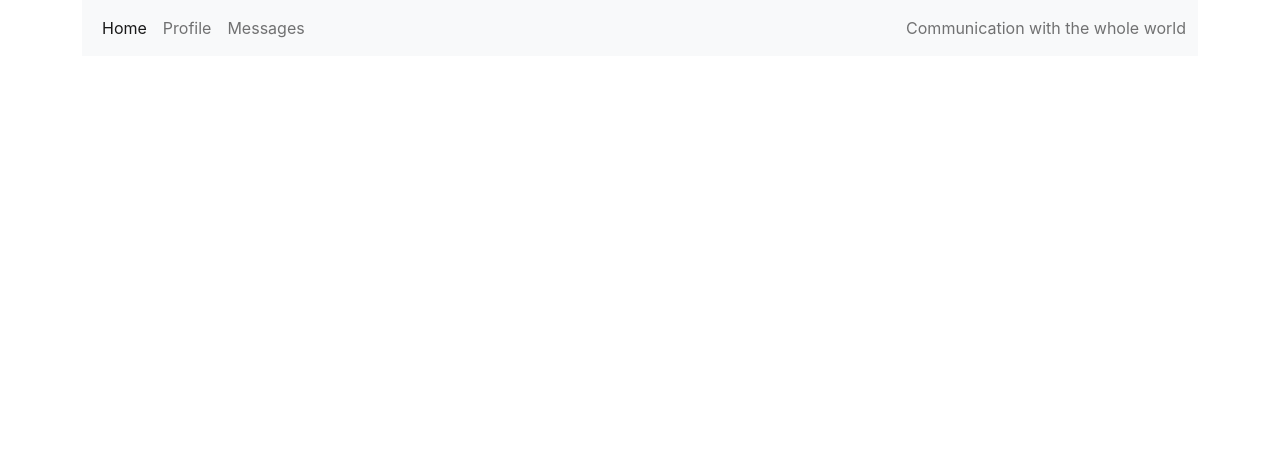
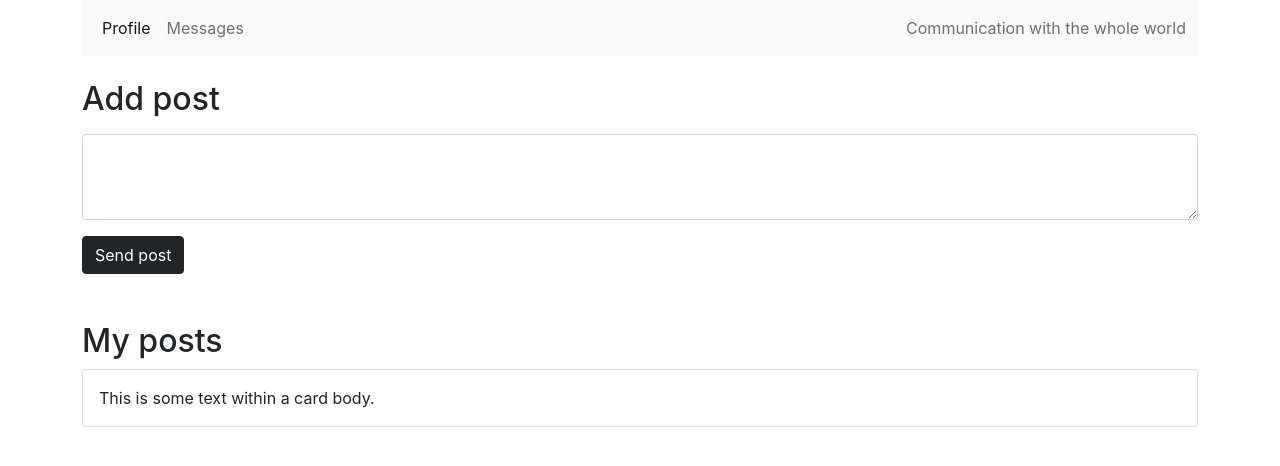
Before and after one commit to piy-bebe/r_social, a React (Create React App) app: page / in a window 1280 px wide. Shown: the top 466 px of the page. Built offline with nearby package versions, Linux system fonts and the light colour scheme.

Commit message:
profile component

```diff
--- a/src/App.js
+++ b/src/App.js
@@ -1,11 +1,13 @@
-import Navbar from "./components/Navbar";
+import Navbar from './components/Navbar'
+import Profile from './components/profile/Profile'
 
 function App() {
   return (
     <div className="container">
       <Navbar />
+      <Profile />
     </div>
-  );
+  )
 }
 
-export default App;
+export default App
--- a/src/components/Navbar.js
+++ b/src/components/Navbar.js
@@ -1,30 +1,27 @@
 function Navbar() {
   return (
-    <nav class="navbar navbar-expand-lg navbar-light bg-light">
-      <div class="container-fluid">
-        <div class="collapse navbar-collapse">
-          <ul class="navbar-nav me-auto mb-2 mb-lg-0">
-            <li class="nav-item">
-              <a class="nav-link active" aria-current="page" href="#">
-                Home
-              </a>
-            </li>
-            <li class="nav-item">
-              <a class="nav-link" href="#">
+    <nav className="navbar navbar-expand-lg navbar-light bg-light mb-4">
+      <div className="container-fluid">
+        <div className="collapse navbar-collapse">
+          <ul className="navbar-nav me-auto mb-2 mb-lg-0">
+            <li className="nav-item">
+              <a className="nav-link active" aria-current="page" href="/#">
                 Profile
               </a>
             </li>
-            <li class="nav-item">
-              <a class="nav-link" href="#">
+            <li className="nav-item">
+              <a className="nav-link" href="/#">
                 Messages
               </a>
             </li>
           </ul>
-          <span class="navbar-text">Communication with the whole world</span>
+          <span className="navbar-text">
+            Communication with the whole world
+          </span>
         </div>
       </div>
     </nav>
-  );
+  )
 }
 
 export default Navbar
--- /dev/null
+++ b/src/components/profile/Profile.js
@@ -0,0 +1,13 @@
+import Form from './form/Form'
+import Posts from './posts/Posts'
+
+function Profile() {
+  return (
+    <>
+      <Form />
+      <Posts />
+    </>
+  )
+}
+
+export default Profile
--- /dev/null
+++ b/src/components/profile/form/Form.js
@@ -0,0 +1,19 @@
+function Form() {
+  return (
+    <div className="mb-5">
+      <h2 className="mb-3">Add post</h2>
+      <div className="mb-3">
+        <textarea
+          className="form-control mb-3"
+          id="exampleFormControlTextarea1"
+          rows="3"
+        ></textarea>
+        <button type="button" className="btn btn-dark">
+          Send post
+        </button>
+      </div>
+    </div>
+  )
+}
+
+export default Form
--- /dev/null
+++ b/src/components/profile/post/Post.js
@@ -0,0 +1,9 @@
+function Post() {
+  return (
+    <div className="card">
+      <div className="card-body">This is some text within a card body.</div>
+    </div>
+  )
+}
+
+export default Post
--- /dev/null
+++ b/src/components/profile/posts/Posts.js
@@ -0,0 +1,12 @@
+import Post from '../post/Post'
+
+function Posts() {
+  return (
+    <>
+      <h2>My posts</h2>
+      <Post />
+    </>
+  )
+}
+
+export default Posts
```
